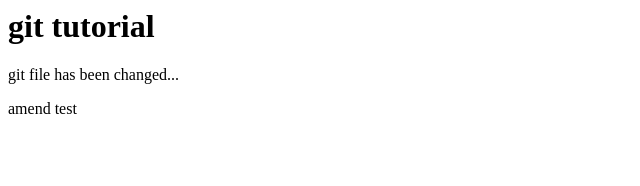
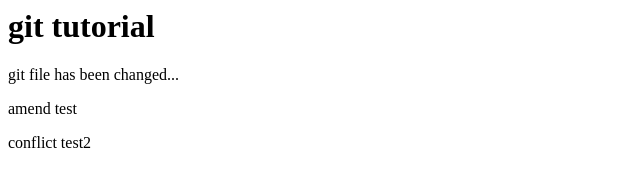
Before and after one commit to yfukutome/git_tutorial, a plain HTML site: page index.html in a window 1280 px wide. Shown: the whole page, without its empty margins (0-640 px from the left). Drawn offline with Linux system fonts and the light colour scheme.

Commit message:
add conflict(feature)

```diff
--- a/index.html
+++ b/index.html
@@ -2,3 +2,4 @@
 <p>git file has been changed...</p>
 
 <p>amend test</p>
+<p>conflict test2<p>
```
